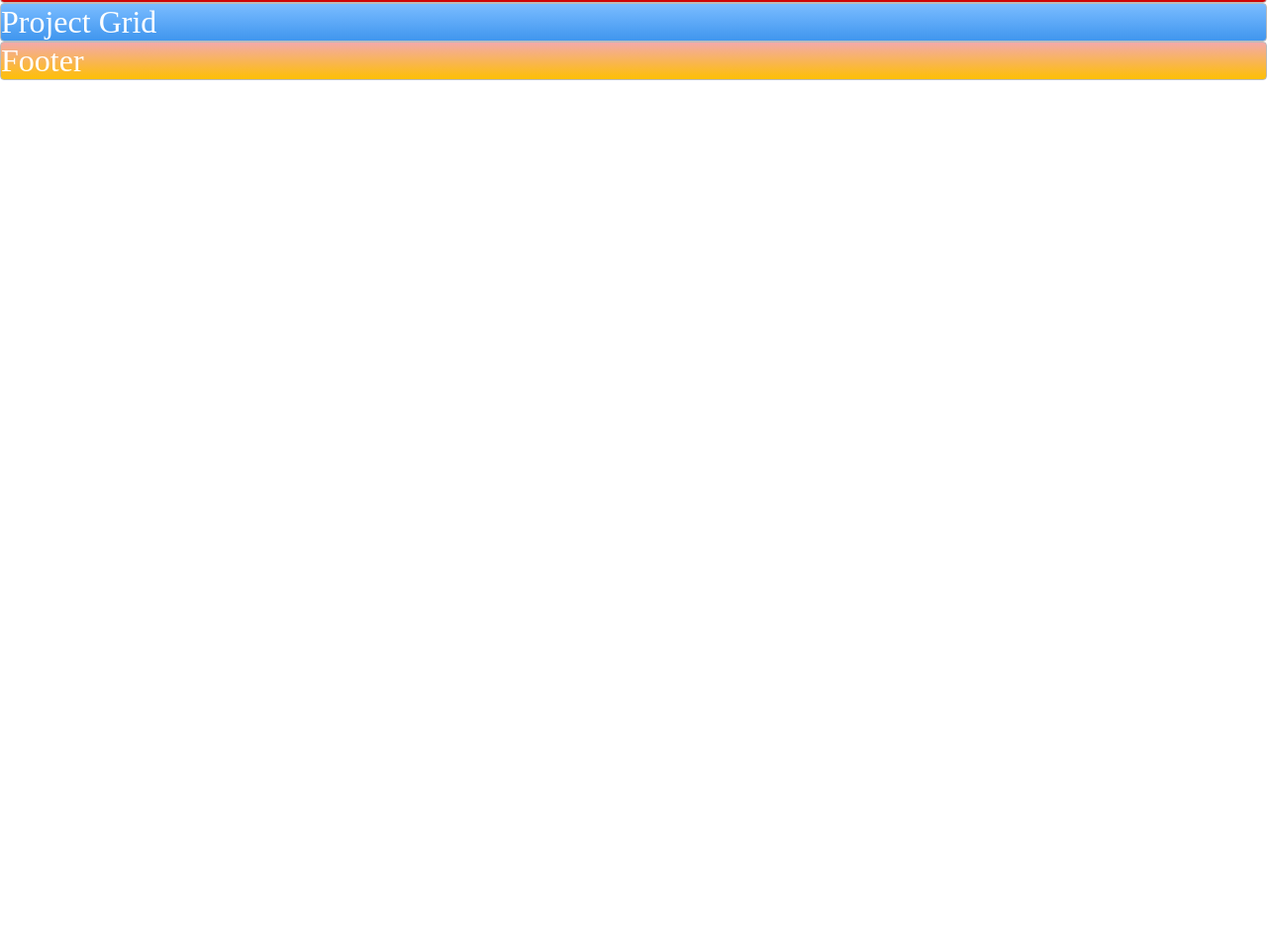
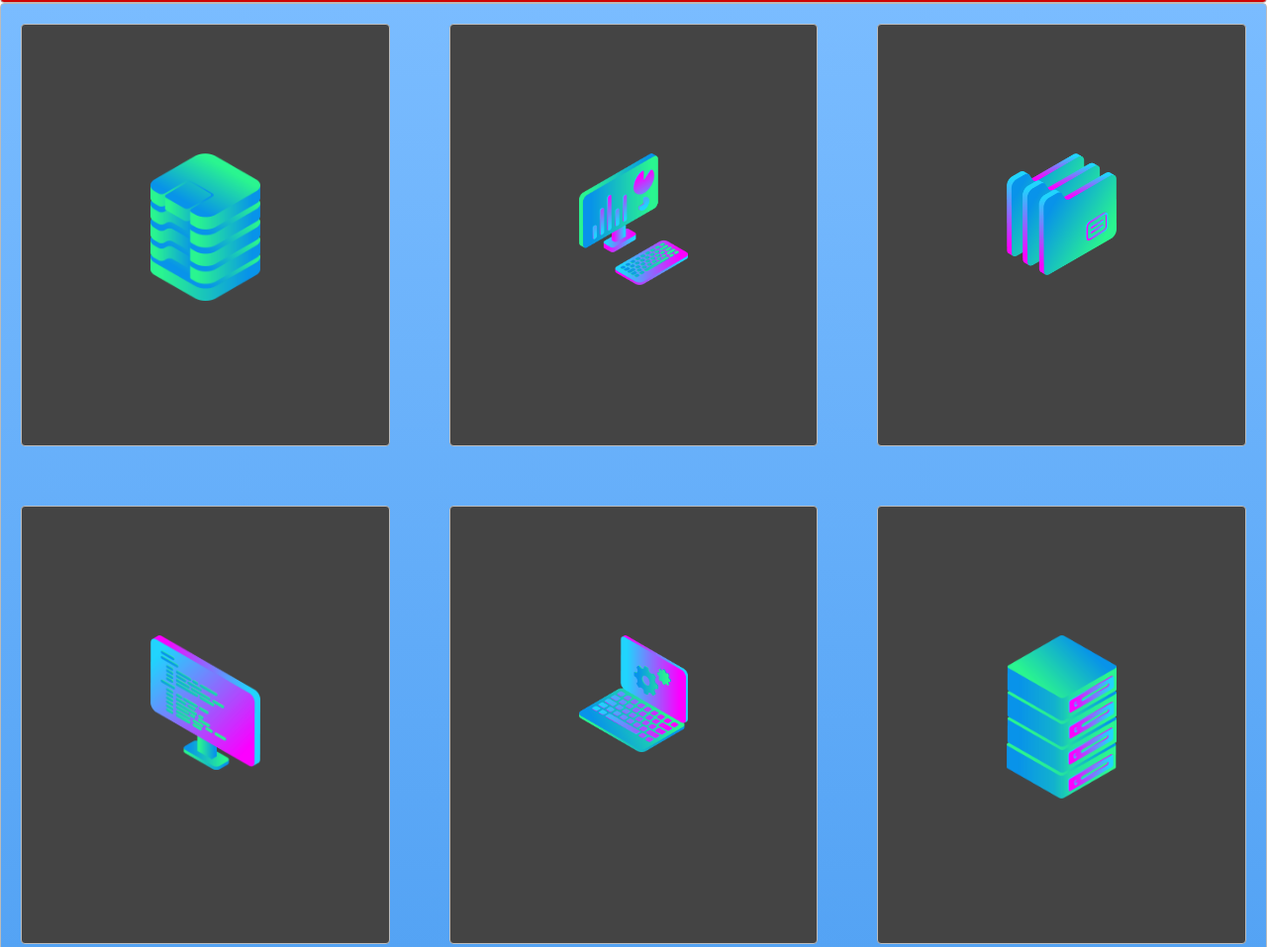
Before and after one commit to Dakota32Jones/website-layout, a plain HTML site: page index.html in a window 1280 px wide. Shown: the part 467-1424 px from the top of the page at 99% size. Before the commit the page ends 800 px from the top, so only its background shows below. Drawn offline with Linux system fonts and the light colour scheme.

Commit message:
added images and styled project grid with stock photos. Also aligned footer

```diff
--- a/index.html
+++ b/index.html
@@ -17,7 +17,27 @@
       </ul>
     </nav>
     <div class="container zone red">Cover</div>
-    <div class="zone blue">Project Grid</div>
-    <div class="zone yellow">Footer</div>
+    <div class="zone blue grid-wrapper">
+      <div class="box zone">
+        <img src="./assets:images/data_storage_2_2.png" />
+      </div>
+      <div class="box zone">
+        <img src="./assets:images/desktop_analytics_2.png" />
+      </div>
+      <div class="box zone"><img src="./assets:images/files_2.png" /></div>
+      <div class="box zone">
+        <img src="./assets:images/monitor_coding_2.png" />
+      </div>
+      <div class="box zone">
+        <img src="./assets:images/monitor_settings_2.png" />
+      </div>
+      <div class="box zone"><img src="./assets:images/server_2_2.png" /></div>
+      <div class="box zone"><img src="./assets:images/server_3.png" /></div>
+      <div class="box zone">
+        <img src="./assets:images/server_safe_2.png" />
+      </div>
+    </div>
+
+    <footer class="zone yellow">Made By Dakota</footer>
   </body>
 </html>
--- a/style.css
+++ b/style.css
@@ -61,6 +61,30 @@ a {
   align-items: center;
   justify-content: center;
   height: 50vh;
+}
+
+/* grid layout */
+
+.grid-wrapper {
+  display: grid;
+  grid-gap: 20px;
+  grid-template-columns: repeat(auto-fill, minmax(350px, 1fr));
+}
+
+.box > img {
+  width: 100%;
+}
+
+.box {
+  background-color: #444;
+  padding: 130px;
+  margin: 20px;
+}
+
+/* footer */
+
+footer {
+  text-align: center;
 }
 
 /* green background */
```
Also changed, not shown: assets:images/data_storage_2_2.png (added), assets:images/desktop_analytics_2.png (added), assets:images/files_2.png (added), assets:images/monitor_coding_2.png (added), assets:images/monitor_settings_2.png (added), assets:images/server_2_2.png (added), assets:images/server_3.png (added), assets:images/server_safe_2.png (added), assets:images/undraw.png (added), 1 other file.
